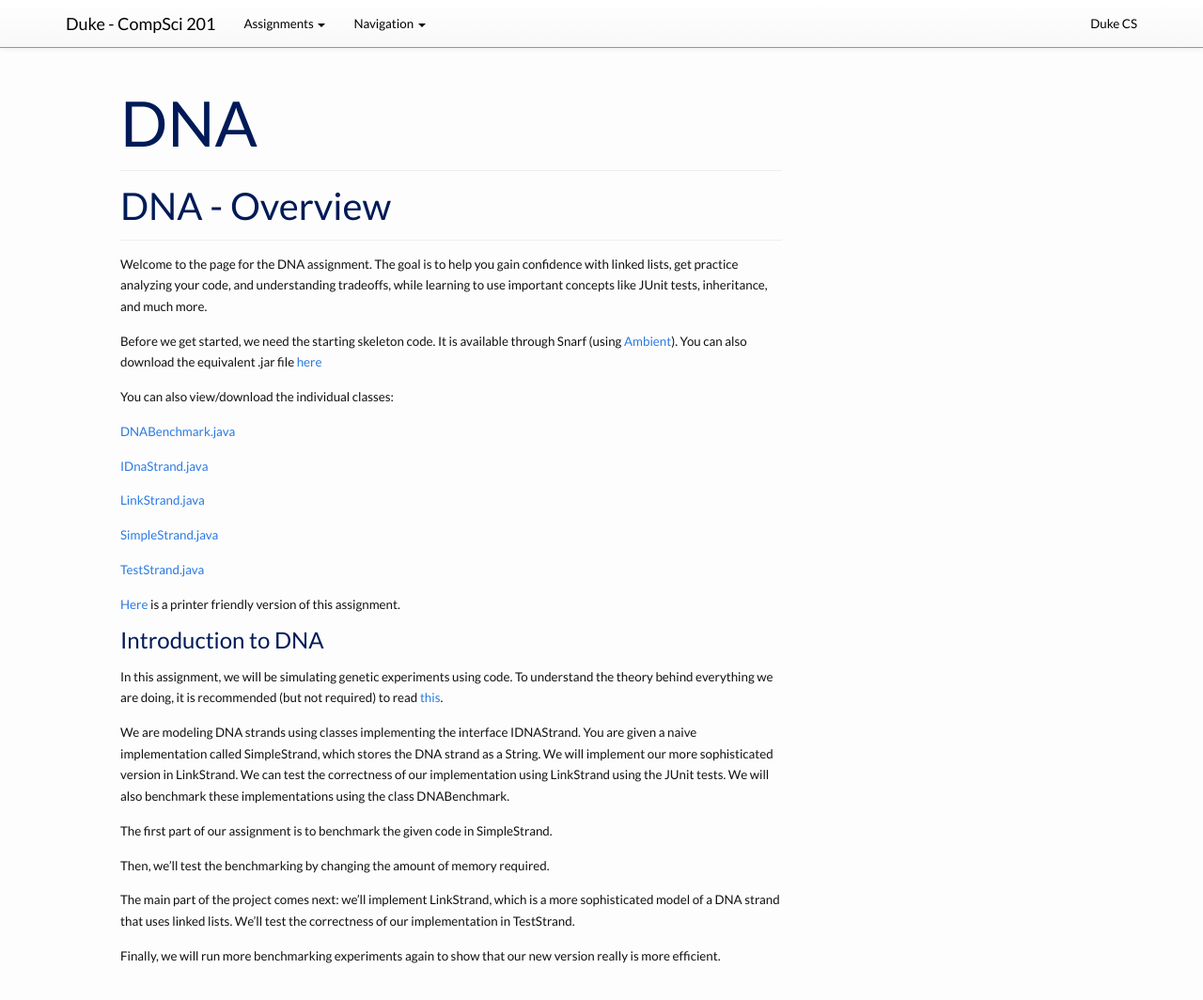
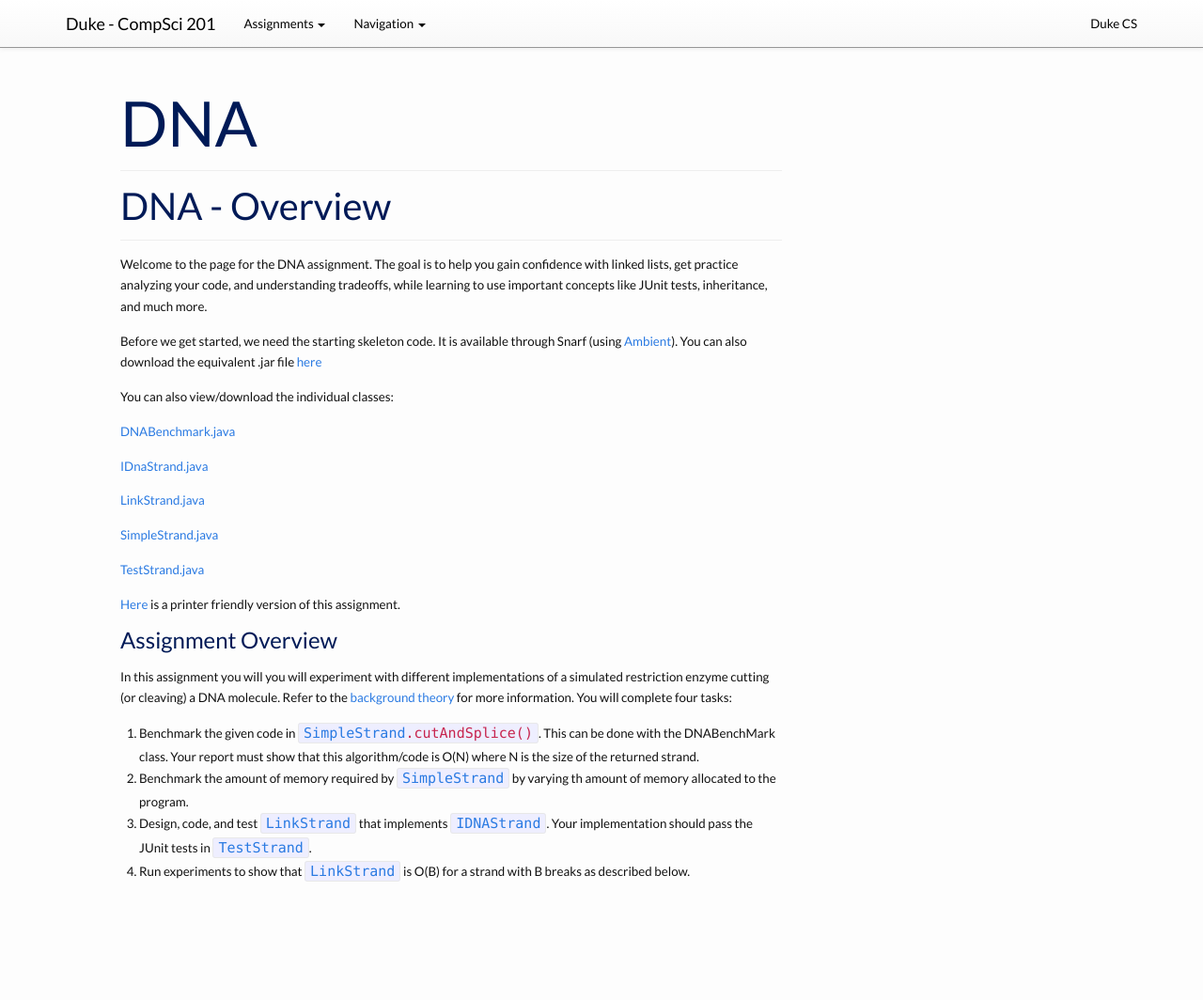
Before and after one commit to compsci201/compsci201.github.io, a Jekyll site: the page built from dna/index.md, in a window 1280 px wide and 1080 px high. Shown: the top 1064 px of the window at 94% size. Built offline with Jekyll 4.4.1, drawn with Linux system fonts in a browser that asks for light colours; nearby versions of some CDN libraries.

Commit message:
Update index.md
Added assignment overview

```diff
--- a/dna/index.md
+++ b/dna/index.md
@@ -25,16 +25,15 @@ You can also view/download the individual classes:
 
 [Here](/dna/printer-friendly) is a printer friendly version of this assignment.
 
-### Introduction to DNA
+### Assignment Overview
 
-In this assignment, we will be simulating genetic experiments using code. To understand the theory behind everything we are doing, it is recommended (but not required) to read [this](/dna/theory.html).
+In	this	assignment	you	will	you	will	experiment	with	different	implementations	of	a
+simulated restriction	 enzyme cutting	 (or	 cleaving)	 a	 DNA	 molecule. Refer to the [background theory](/dna/theory.html) for more information. You	 will
+complete four	tasks:
 
-We are modeling DNA strands using classes implementing the interface IDNAStrand. You are given a naive implementation called SimpleStrand, which stores the DNA strand as a String. We will implement our more sophisticated version in LinkStrand. We can test the correctness of our implementation using LinkStrand using the JUnit tests. We will also benchmark these implementations using the class DNABenchmark.
-
-The first part of our assignment is to benchmark the given code in SimpleStrand.
-
-Then, we'll test the benchmarking by changing the amount of memory required.
-
-The main part of the project comes next: we'll implement LinkStrand, which is a more sophisticated model of a DNA strand that uses linked lists. We'll test the correctness of our implementation in TestStrand.
-
-Finally, we will run more benchmarking experiments again to show that our new version really is more efficient.
+<ol>
+<li> Benchmark	 the	 given	 code	 in	 <code><a href="code/SimpleStrand.html">SimpleStrand</a>.cutAndSplice()</code>. This	can	be	done	with	the	DNABenchMark class.	Your	report	must	show	that	this	algorithm/code	is	O(N)	where	N	is	the	size	of	the	returned	strand.</li>
+<li> Benchmark the amount of memory required by <code><a href="code/SimpleStrand.html">SimpleStrand</a></code> by varying  th amount of memory allocated to the program.</li>
+<li> Design,	 code,	 and	 test	 <code><a href="code/LinkStrand.html">LinkStrand</a></code> that	 implements	 <code><a href="code/IDNAStrand.html">IDNAStrand</a></code>.	Your implementation	should	pass	the	JUnit tests	in	<code><a href="code/TestStrand.html">TestStrand</a></code>.</li>
+<li> Run	 experiments	 to	 show	 that	 <code><a href="code/LinkStrand.html">LinkStrand</a></code> is	 O(B)	 for	 a	 strand	 with	 B	breaks	as	described	below.</li>
+</ol>
```
